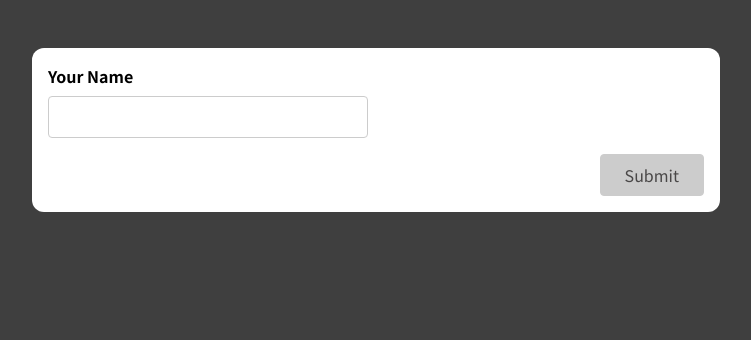
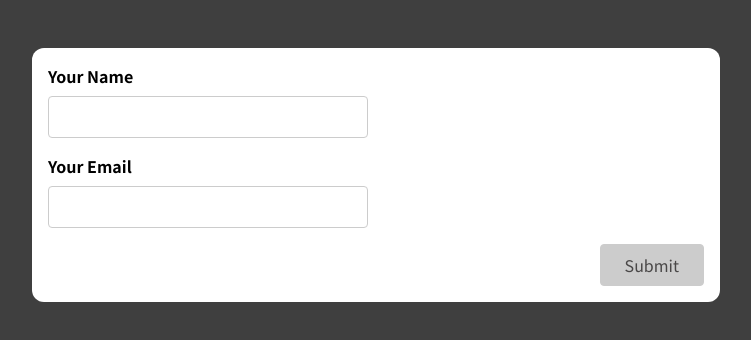
Before and after one commit to AnirupPat/reactjs-basic-forms, a React (Create React App) app: page / in a window 1280 px wide. Shown: the top 340 px of the page, without its empty margins (264-1015 px from the left). Built offline with nearby package versions, Linux system fonts and the light colour scheme.

Commit message:
Validation to email input field

```diff
--- a/src/components/SimpleInput.js
+++ b/src/components/SimpleInput.js
@@ -1,17 +1,21 @@
-import { useState, useRef, useEffect } from "react";
+import { useState, useRef } from "react";
 
 const SimpleInput = (props) => {
   const inputRef = useRef();
   const [enteredName, setEnteredName] = useState("");
-  // const [formIsValid, setformIsValid] = useState(true);
+  const [enteredEmail, setEnteredEmail] = useState("");
   const [enteredNameTouched, setEnteredNameTouched] = useState(false);
+  const [enteredEmailTouched, setEnteredEmailTouched] = useState(false);
 
   const eneteredNameIsValid = enteredName.trim() !== '';
   const nameInputIsInValid = !eneteredNameIsValid && enteredNameTouched;
 
+  const enteredEmailIsValid = enteredEmail.trim() !== '' && enteredEmail.includes('@');
+  const emailInputIsInvalid = !enteredEmailIsValid && enteredEmailTouched;
+
   let formIsValid = false;
 
-    if(eneteredNameIsValid) {
+    if(eneteredNameIsValid && enteredEmailIsValid) {
       formIsValid = true;
     }
 
@@ -23,11 +27,20 @@ const SimpleInput = (props) => {
     setEnteredNameTouched(true);
   };
 
+  const emailInputChangeHandler = (event) => {
+    setEnteredEmail(event.target.value);
+  };
+
+  const emailInputBlurHandler = event => {
+    setEnteredEmailTouched(true);
+  };
+
   const formSubmissionHandler = (event) => {
     event.preventDefault();
     setEnteredNameTouched(true);
+    setEnteredEmailTouched(true);
 
-    if (!eneteredNameIsValid) {
+    if (!eneteredNameIsValid && enteredEmailIsValid) {
       return;
     }
 
@@ -35,11 +48,18 @@ const SimpleInput = (props) => {
     console.log(inputRef.current.value);
     setEnteredName('');
     setEnteredNameTouched(false);
+
+    setEnteredEmail('');
+    setEnteredEmailTouched('');
   };
 
 
 
   const nameInputClasses = nameInputIsInValid
+    ? "form-control invalid"
+    : "form-control";
+
+    const emailInputClasses = emailInputIsInvalid
     ? "form-control invalid"
     : "form-control";
 
@@ -59,6 +79,21 @@ const SimpleInput = (props) => {
           <p className="error-text">Name must not be empty</p>
         )}
       </div>
+
+      <div className={emailInputClasses}>
+        <label htmlFor="email">Your Email</label>
+        <input
+          value={enteredEmail}
+          ref={inputRef}
+          type="email"
+          id="email"
+          onBlur={emailInputBlurHandler}
+          onChange={emailInputChangeHandler}
+        />
+        {emailInputIsInvalid && (
+          <p className="error-text">Email must not be empty</p>
+        )}
+      </div>
       <div className="form-actions">
         <button disabled={!formIsValid}>Submit</button>
       </div>
```
Also changed, not shown: 1 other file (tests, documents, lock files or other folders).
